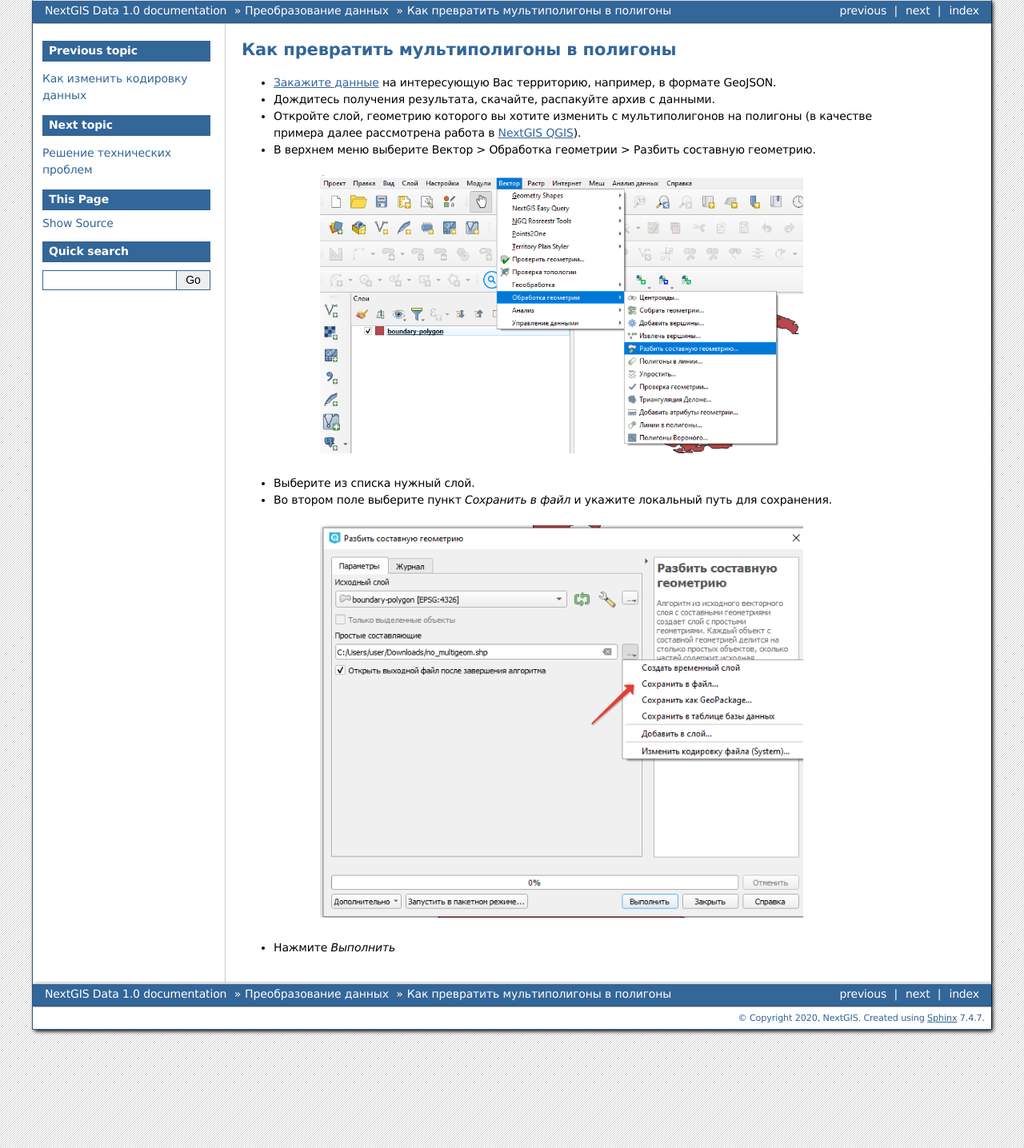
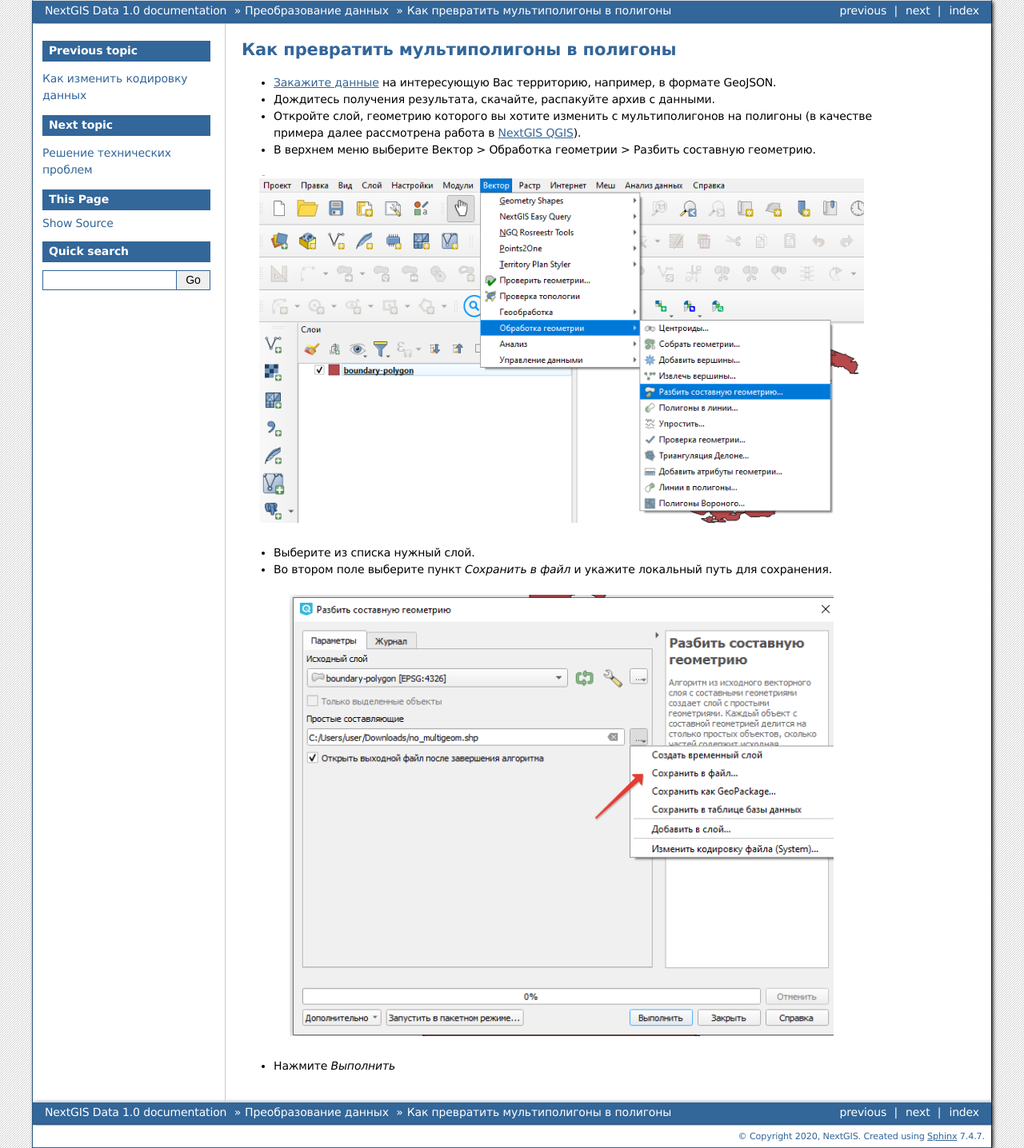
Before and after one commit to nextgis/docs_data, a Sphinx documentation site: the page built from source/mult_to_polygon.rst, in a window 1280 px wide. Shown: the whole page at 80% size. Built offline with Sphinx 7.4.7, drawn with Linux system fonts in a browser that asks for light colours; formulas are drawn with MathJax 3; pages that are not in the unit, such as notebooks, are missing from menus.

Commit message:
Update mult_to_polygon.rst
Change screenshot width

```diff
--- a/source/mult_to_polygon.rst
+++ b/source/mult_to_polygon.rst
@@ -11,7 +11,7 @@
 .. figure:: _static/split_geom_tool.png
    :name: split_geom_tool
    :align: center
-   :width: 16cm
+   :width: 20cm
 
 * Выберите из списка нужный слой.
 * Во втором поле выберите пункт *Сохранить в файл* и укажите локальный путь для сохранения.
@@ -19,6 +19,6 @@
 .. figure:: _static/sett_split_tool.png
    :name: sett_split_tool
    :align: center
-   :width: 16cm
+   :width: 18cm
 
 * Нажмите *Выполнить*
```
